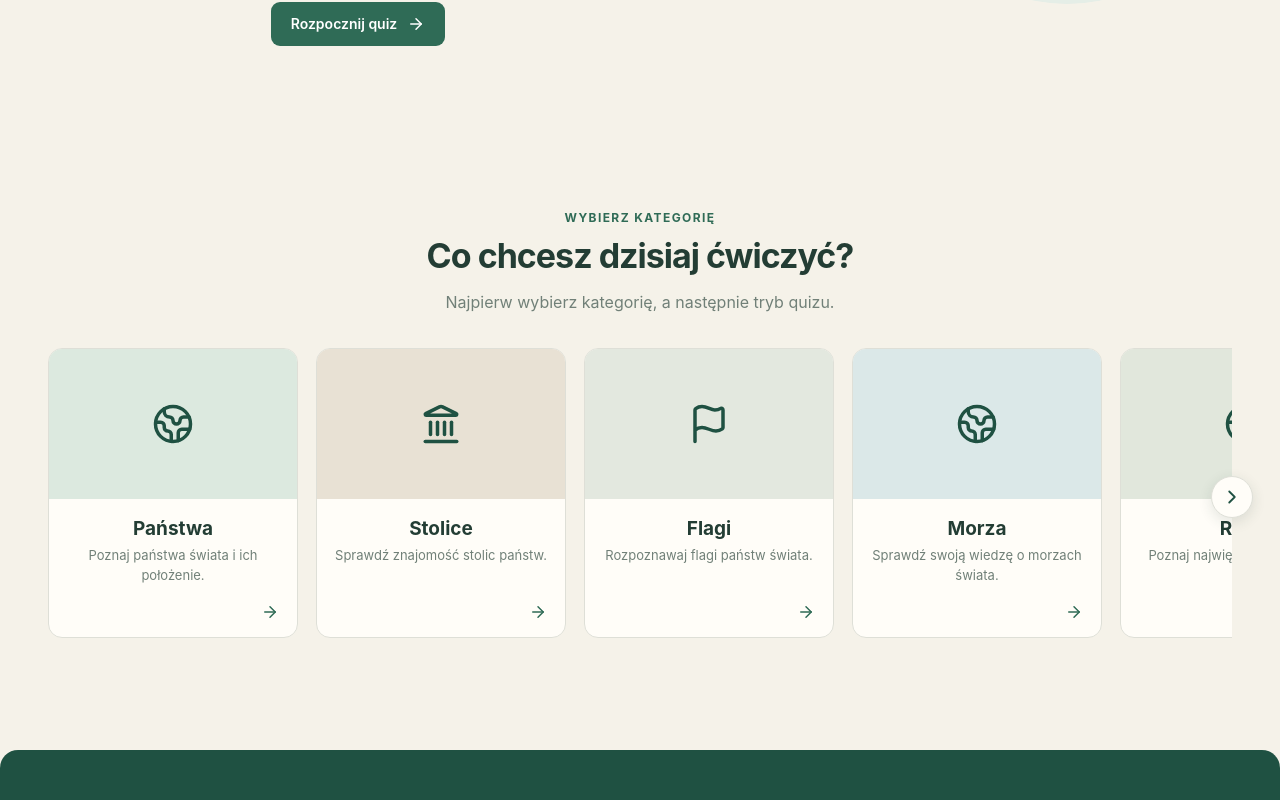
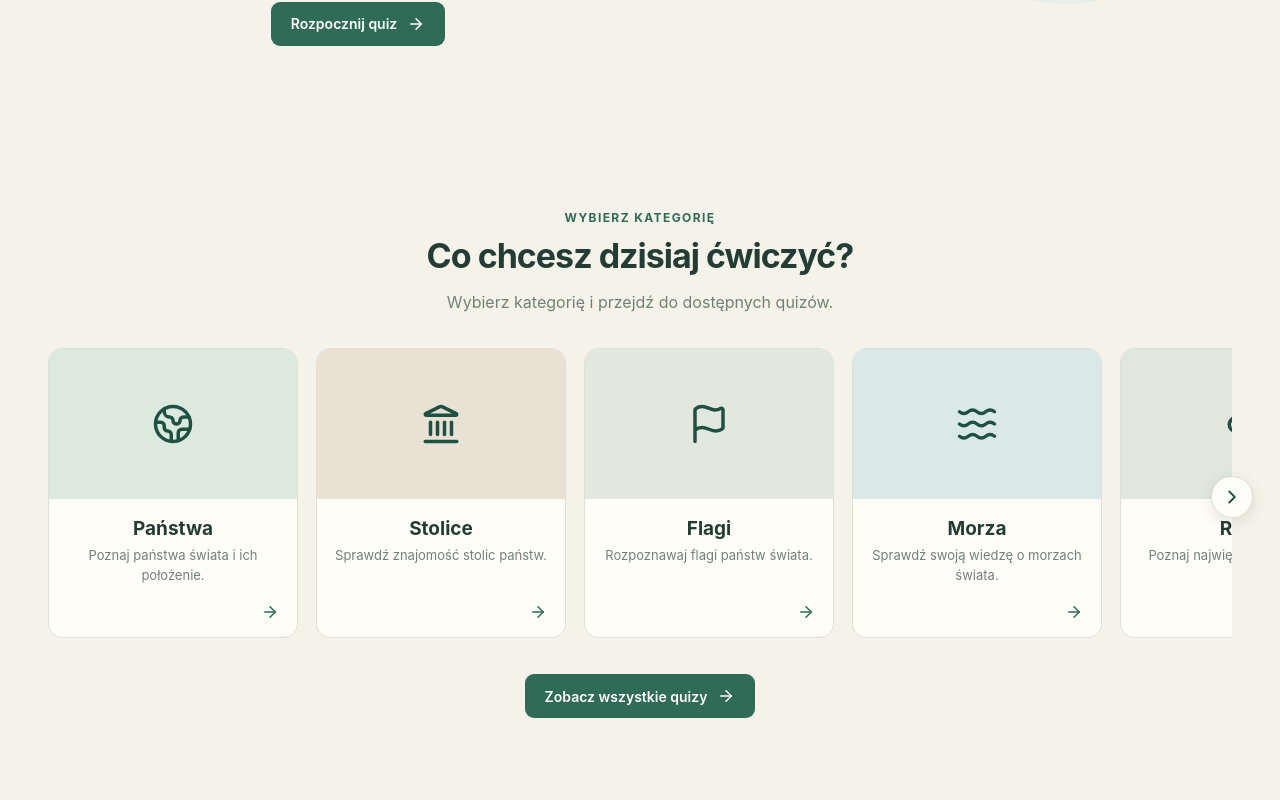
Before and after one commit to AtelierRq/Geovia, a React (Vite) app in the folder frontend/geovia/: page / in a window 1280 px wide. Shown: the part 520-1320 px from the top of the page. Built offline with nearby package versions, Linux system fonts and the light colour scheme.

Commit message:
feat: add routing and category selection for quizzes with responsive layout

```diff
--- a/frontend/geovia/package.json
+++ b/frontend/geovia/package.json
@@ -12,7 +12,8 @@
   "dependencies": {
     "lucide-react": "^1.53.0",
     "react": "^19.2.8",
-    "react-dom": "^19.2.8"
+    "react-dom": "^19.2.8",
+    "react-router-dom": "^7.18.4"
   },
   "devDependencies": {
     "@eslint/js": "^10.0.1",
--- a/frontend/geovia/src/App.css
+++ b/frontend/geovia/src/App.css
@@ -548,3 +548,260 @@ a {
     flex-basis: 270px;
   }
 }
+
+
+/* ---------- Katalog quizów ---------- */
+
+.catalog-page {
+  max-width: 1440px;
+  min-height: calc(100vh - 160px);
+  margin: 0 auto;
+  padding: 64px 48px 80px;
+}
+
+.catalog-heading {
+  max-width: 760px;
+  margin: 0 auto 44px;
+  text-align: center;
+}
+
+.catalog-heading h1 {
+  margin: 14px 0;
+  font-size: clamp(36px, 5vw, 54px);
+  line-height: 1.1;
+  letter-spacing: -2px;
+}
+
+.catalog-heading p {
+  max-width: 620px;
+  margin: 0 auto;
+  color: var(--text-muted);
+  font-size: 16px;
+  line-height: 1.7;
+}
+
+.catalog-section {
+  width: 100%;
+}
+
+.catalog-grid {
+  width: 100%;
+}
+
+.catalog-category-row {
+  display: grid;
+  grid-template-columns: repeat(3, minmax(0, 1fr));
+  gap: 24px;
+}
+
+.catalog-category-row .category-card {
+  width: 100%;
+  min-width: 0;
+}
+
+.catalog-category-row .category-image {
+  height: 180px;
+  flex-shrink: 0;
+}
+
+.catalog-category-row .category-card-content {
+  padding: 20px 18px 8px;
+}
+
+.catalog-category-row .card-arrow {
+  margin-top: auto;
+}
+
+.catalog-button {
+  margin-top: 24px;
+}
+
+@media (max-width: 900px) {
+  .catalog-page {
+    padding: 48px 24px 60px;
+  }
+
+  .catalog-category-row {
+    grid-template-columns: repeat(2, minmax(0, 1fr));
+    gap: 18px;
+  }
+}
+
+@media (max-width: 560px) {
+  .catalog-page {
+    padding: 36px 20px 48px;
+  }
+
+  .catalog-heading {
+    margin-bottom: 30px;
+  }
+
+  .catalog-category-row {
+    grid-template-columns: 1fr;
+  }
+
+  .catalog-category-row .category-image {
+    height: 150px;
+  }
+}
+
+
+/* ---------- Category area selection ---------- */
+
+.area-page {
+  max-width: 1440px;
+  min-height: calc(100vh - 160px);
+  margin: 0 auto;
+  padding: 36px 48px 80px;
+}
+
+.back-link {
+  display: inline-flex;
+  align-items: center;
+  gap: 8px;
+  color: var(--text-muted);
+  font-size: 14px;
+  font-weight: 500;
+  transition: color 0.2s ease;
+}
+
+.back-link:hover {
+  color: var(--green);
+}
+
+.area-page .catalog-heading {
+  margin: 28px auto 44px;
+}
+
+.area-title-icon {
+  width: 64px;
+  height: 64px;
+  margin: 0 auto 20px;
+  display: flex;
+  align-items: center;
+  justify-content: center;
+  color: var(--green-dark);
+  border-radius: 16px;
+}
+
+.area-section {
+  max-width: 1120px;
+  margin: 0 auto;
+}
+
+.area-section-heading {
+  margin-bottom: 22px;
+}
+
+.area-section-heading h2 {
+  margin: 0 0 8px;
+  font-size: 25px;
+  letter-spacing: -0.5px;
+}
+
+.area-section-heading p {
+  margin: 0;
+  color: var(--text-muted);
+  font-size: 15px;
+  line-height: 1.6;
+}
+
+.area-card:hover {
+  transform: translateY(-3px);
+  border-color: var(--green);
+  box-shadow: 0 8px 22px rgba(35, 61, 52, 0.07);
+}
+
+.area-card-text h3 {
+  margin: 0 0 5px;
+  font-size: 16px;
+}
+
+.area-card-text p {
+  margin: 0;
+  color: var(--text-muted);
+  font-size: 12px;
+  line-height: 1.5;
+}
+
+.area-grid {
+  display: grid;
+  grid-template-columns: repeat(3, minmax(0, 1fr));
+  gap: 24px;
+}
+
+.area-selection-card {
+  width: 100%;
+  min-width: 0;
+  min-height: 290px;
+  padding: 0;
+  color: var(--text);
+  font: inherit;
+  text-align: left;
+  cursor: pointer;
+}
+
+.area-selection-card .category-image {
+  width: 100%;
+  height: 150px;
+  flex-shrink: 0;
+}
+
+.area-selection-card .category-card-content {
+  width: 100%;
+  padding: 18px 18px 4px;
+  text-align: center;
+}
+
+.area-selection-card .category-card-content h3 {
+  font-size: 19px;
+}
+
+.area-selection-card .category-card-content p {
+  font-size: 13px;
+}
+
+.area-selection-card .card-arrow {
+  margin: auto 18px 16px auto;
+}
+
+@media (max-width: 900px) {
+  .area-page {
+    padding: 30px 24px 60px;
+  }
+
+  .area-grid {
+    grid-template-columns: repeat(2, minmax(0, 1fr));
+  }
+}
+
+@media (max-width: 560px) {
+  .area-page {
+    padding: 24px 20px 48px;
+  }
+
+  .area-page .catalog-heading {
+    margin: 24px auto 32px;
+  }
+
+  .area-grid {
+    grid-template-columns: 1fr;
+  }
+
+  .area-card {
+    padding: 16px;
+  }
+}
+
+@media (max-width: 900px) {
+  .area-grid {
+    grid-template-columns: repeat(2, minmax(0, 1fr));
+    gap: 18px;
+  }
+}
+
+@media (max-width: 560px) {
+  .area-grid {
+    grid-template-columns: 1fr;
+  }
+}
--- a/frontend/geovia/src/App.tsx
+++ b/frontend/geovia/src/App.tsx
@@ -10,17 +10,163 @@ import {
   Landmark,
   ChevronLeft,
   ChevronRight,
+  Waves,
+  Droplets,
+  Earth,
+  ArrowLeft,
 } from 'lucide-react'
+import {
+  BrowserRouter,
+  NavLink,
+  Route,
+  Routes,
+  Link,
+  useParams,
+} from 'react-router-dom'
 import './App.css'
 
-function App() {
+const categories = [
+  {
+    id: 'countries',
+    title: 'Państwa',
+    description: 'Poznaj państwa świata i ich położenie.',
+    icon: Globe2,
+    imageClass: 'countries-image',
+  },
+  {
+    id: 'capitals',
+    title: 'Stolice',
+    description: 'Sprawdź znajomość stolic państw.',
+    icon: Landmark,
+    imageClass: 'capitals-image',
+  },
+  {
+    id: 'flags',
+    title: 'Flagi',
+    description: 'Rozpoznawaj flagi państw świata.',
+    icon: Flag,
+    imageClass: 'flags-image',
+  },
+  {
+    id: 'seas',
+    title: 'Morza',
+    description: 'Sprawdź swoją wiedzę o morzach świata.',
+    icon: Waves,
+    imageClass: 'seas-image',
+  },
+  {
+    id: 'rivers',
+    title: 'Rzeki',
+    description: 'Poznaj największe rzeki świata.',
+    icon: Droplets,
+    imageClass: 'rivers-image',
+  },
+]
+
+
+const areas = [
+  {
+    id: 'world',
+    name: 'Cały świat',
+    description: 'Sprawdź swoją wiedzę z całego świata.',
+    icon: Earth,
+    imageClass: 'countries-image',
+  },
+  {
+    id: 'africa',
+    name: 'Afryka',
+    description: 'Poznaj geografię Afryki.',
+    icon: Globe2,
+    imageClass: 'capitals-image',
+  },
+  {
+    id: 'asia',
+    name: 'Azja',
+    description: 'Poznaj geografię Azji.',
+    icon: Globe2,
+    imageClass: 'flags-image',
+  },
+  {
+    id: 'europe',
+    name: 'Europa',
+    description: 'Poznaj geografię Europy.',
+    icon: Globe2,
+    imageClass: 'seas-image',
+  },
+  {
+    id: 'north-america',
+    name: 'Ameryka Północna',
+    description: 'Poznaj geografię Ameryki Północnej.',
+    icon: Globe2,
+    imageClass: 'rivers-image',
+  },
+  {
+    id: 'south-america',
+    name: 'Ameryka Południowa',
+    description: 'Poznaj geografię Ameryki Południowej.',
+    icon: Globe2,
+    imageClass: 'countries-image',
+  },
+  {
+    id: 'oceania',
+    name: 'Oceania',
+    description: 'Poznaj geografię Oceanii.',
+    icon: Globe2,
+    imageClass: 'flags-image',
+  },
+]
+
+
+function Navbar() {
+  return (
+    <header className="navbar">
+      <Link to="/" className="logo">
+        <div className="logo-icon"><Compass size={22} /></div>
+        <span>Geovia</span>
+      </Link>
+
+      <nav className="nav-links">
+        <NavLink to="/" end className={({ isActive }) => `nav-link${isActive ? ' active' : ''}`}>
+          <House size={17} />
+          <span>Strona główna</span>
+        </NavLink>
+        <NavLink to="/quizzes" className={({ isActive }) => `nav-link${isActive ? ' active' : ''}`}>
+          <Map size={17} />
+          <span>Quizy</span>
+        </NavLink>
+        <a href="#profile" className="nav-link">
+          <UserRound size={17} />
+          <span>Profil</span>
+        </a>
+      </nav>
+    </header>
+  )
+}
+
+function CategoryCard({ category }: { category: (typeof categories)[number] }) {
+  const Icon = category.icon
+
+  return (
+    <Link to={`/categories/${category.id}`} className="category-card">
+      <div className={`category-image ${category.imageClass}`}>
+        <Icon size={42} />
+      </div>
+      <div className="category-card-content">
+        <h3>{category.title}</h3>
+        <p>{category.description}</p>
+      </div>
+      <ArrowRight size={18} className="card-arrow" />
+    </Link>
+  )
+}
+
+function CategoryList({ carousel = false }: { carousel?: boolean }) {
   const categoryRowRef = useRef<HTMLDivElement>(null)
   const [canScrollLeft, setCanScrollLeft] = useState(false)
   const [canScrollRight, setCanScrollRight] = useState(false)
 
   const updateScrollButtons = useCallback(() => {
     const row = categoryRowRef.current
-
     if (!row) return
 
     const maxScrollLeft = row.scrollWidth - row.clientWidth
@@ -31,23 +177,18 @@ function App() {
   }, [])
 
   const scrollCategories = (direction: 'left' | 'right') => {
-    const row = categoryRowRef.current
-
-    if (!row) return
-
-    row.scrollBy({
+    categoryRowRef.current?.scrollBy({
       left: direction === 'left' ? -300 : 300,
       behavior: 'smooth',
     })
   }
 
   useEffect(() => {
+    if (!carousel) return
     const row = categoryRowRef.current
-
     if (!row) return
 
     updateScrollButtons()
-
     row.addEventListener('scroll', updateScrollButtons)
     window.addEventListener('resize', updateScrollButtons)
 
@@ -59,190 +200,190 @@ function App() {
       window.removeEventListener('resize', updateScrollButtons)
       observer.disconnect()
     }
-  }, [updateScrollButtons])
+  }, [carousel, updateScrollButtons])
 
   return (
-    <div className="app">
-      <header className="navbar">
-        <a href="/" className="logo">
-          <div className="logo-icon">
-            <Compass size={22} />
+    <div className={carousel ? 'category-carousel' : 'catalog-grid'}>
+      {carousel && canScrollLeft && (
+        <button type="button" className="carousel-arrow carousel-arrow-left"
+          aria-label="Poprzednie kategorie" onClick={() => scrollCategories('left')}>
+          <ChevronLeft size={22} />
+        </button>
+      )}
+
+      <div className={carousel ? 'category-row' : 'catalog-category-row'} ref={categoryRowRef}>
+        {categories.map((category) => (
+          <CategoryCard key={category.id} category={category} />
+        ))}
       </div>
 
-          <span>Geovia</span>
-        </a>
+      {carousel && canScrollRight && (
+        <button type="button" className="carousel-arrow carousel-arrow-right"
+          aria-label="Następne kategorie" onClick={() => scrollCategories('right')}>
+          <ChevronRight size={22} />
+        </button>
+      )}
+    </div>
+  )
+}
 
-        <nav className="nav-links">
-          <a href="/" className="nav-link active">
-            <House size={17} />
-            <span>Strona główna</span>
-          </a>
-
-          <a href="#quizzes" className="nav-link">
-            <Map size={17} />
-            <span>Quizy</span>
-          </a>
-
-          <a href="#profile" className="nav-link">
-            <UserRound size={17} />
-            <span>Profil</span>
-          </a>
-        </nav>
-      </header>
-
+function HomePage() {
+  return (
     <main>
       <section className="hero-section">
         <div className="hero-content">
           <span className="eyebrow">PLATFORMA GEOGRAFICZNA</span>
-
-            <h1>
-              Poznaj świat.
-              <br />
-              <span>Sprawdź swoją wiedzę.</span>
-            </h1>
-
+          <h1>Poznaj świat.<br /><span>Sprawdź swoją wiedzę.</span></h1>
           <p>
             Odkrywaj państwa, stolice, flagi i wiele więcej.
             Wybierz kategorię i sprawdź, ile wiesz o świecie.
           </p>
-
-            <a href="#quizzes" className="primary-button">
-              Rozpocznij quiz
-              <ArrowRight size={18} />
-            </a>
+          <Link to="/quizzes" className="primary-button">
+            Rozpocznij quiz <ArrowRight size={18} />
+          </Link>
         </div>
-
-          <div className="hero-globe">
-            <Globe2 size={220} strokeWidth={1} />
-          </div>
+        <div className="hero-globe"><Globe2 size={220} strokeWidth={1} /></div>
       </section>
 
-        <section id="quizzes" className="quiz-section">
+      <section className="quiz-section">
         <div className="section-heading">
           <span className="eyebrow">WYBIERZ KATEGORIĘ</span>
-
           <h2>Co chcesz dzisiaj ćwiczyć?</h2>
-
-            <p>
-              Najpierw wybierz kategorię, a następnie tryb quizu.
-            </p>
+          <p>Wybierz kategorię i przejdź do dostępnych quizów.</p>
         </div>
-
-        <div className="category-carousel">
-          {canScrollLeft && (
-            <button
-              type="button"
-              className="carousel-arrow carousel-arrow-left"
-              aria-label="Poprzednie kategorie"
-              onClick={() => scrollCategories('left')}
-            >
-              <ChevronLeft size={22} />
-            </button>
-          )}
-
-              <div className="category-row" ref={categoryRowRef}>
-                <a href="#countries" className="category-card">
-                  <div className="category-image countries-image">
-                    <Globe2 size={42} />
-                  </div>
-
-                  <div className="category-card-content">
-                    <h3>Państwa</h3>
-                    <p>Poznaj państwa świata i ich położenie.</p>
-                  </div>
-
-                  <ArrowRight size={18} className="card-arrow" />
-                </a>
-
-                <a href="#capitals" className="category-card">
-                  <div className="category-image capitals-image">
-                    <Landmark size={42} />
-                  </div>
-
-                  <div className="category-card-content">
-                    <h3>Stolice</h3>
-                    <p>Sprawdź znajomość stolic państw.</p>
-                  </div>
-
-                  <ArrowRight size={18} className="card-arrow" />
-                </a>
-
-                <a href="#flags" className="category-card">
-                  <div className="category-image flags-image">
-                    <Flag size={42} />
-                  </div>
-
-                  <div className="category-card-content">
-                    <h3>Flagi</h3>
-                    <p>Rozpoznawaj flagi państw świata.</p>
-                  </div>
-
-                  <ArrowRight size={18} className="card-arrow" />
-                </a>
-
-                <a href="#seas" className="category-card">
-                  <div className="category-image seas-image">
-                    <Globe2 size={42} />
-                  </div>
-
-                  <div className="category-card-content">
-                    <h3>Morza</h3>
-                    <p>Sprawdź swoją wiedzę o morzach świata.</p>
-                  </div>
-
-                  <ArrowRight size={18} className="card-arrow" />
-                </a>
-
-                <a href="#rivers" className="category-card">
-                  <div className="category-image rivers-image">
-                    <Globe2 size={42} />
-                  </div>
-
-                  <div className="category-card-content">
-                    <h3>Rzeki</h3>
-                    <p>Poznaj największe rzeki świata.</p>
-                  </div>
-
-                  <ArrowRight size={18} className="card-arrow" />
-                </a>
-              </div>
-
-            {canScrollRight && (
-              <button
-                type="button"
-                className="carousel-arrow carousel-arrow-right"
-                aria-label="Następne kategorie"
-                onClick={() => scrollCategories('right')}
-              >
-                <ChevronRight size={22} />
-              </button>
-            )}
-          </div>
+        <CategoryList carousel />
+        <Link to="/quizzes" className="primary-button catalog-button">
+          Zobacz wszystkie quizy <ArrowRight size={18} />
+        </Link>
       </section>
 
       <section className="cta-section">
         <div>
           <span className="eyebrow">ODKRYWAJ ŚWIAT</span>
+          <h2>Gotowy, żeby sprawdzić<br />swoją wiedzę?</h2>
+        </div>
+        <Link to="/quizzes" className="secondary-button">
+          Wybierz quiz <ArrowRight size={18} />
+        </Link>
+      </section>
+    </main>
+  )
+}
 
-            <h2>
-              Gotowy, żeby sprawdzić
-              <br />
-              swoją wiedzę?
-            </h2>
+function QuizCatalogPage() {
+  return (
+    <main className="catalog-page">
+      <section className="catalog-heading">
+        <span className="eyebrow">KATALOG QUIZÓW</span>
+        <h1>Odkrywaj świat kategoriami</h1>
+        <p>Wybierz temat, który chcesz przećwiczyć. W kolejnych krokach wybierzesz obszar i tryb quizu.</p>
+      </section>
+      <section className="catalog-section">
+        <CategoryList />
+      </section>
+    </main>
+  )
+}
+
+function CategoryPage() {
+  const { categoryId } = useParams()
+  const category = categories.find((item) => item.id === categoryId)
+
+  if (!category) {
+    return (
+      <main className="catalog-page">
+        <section className="catalog-heading">
+          <h1>Nie znaleziono kategorii</h1>
+          <Link to="/quizzes" className="primary-button">Wróć do katalogu</Link>
+        </section>
+      </main>
+    )
+  }
+
+  const Icon = category.icon
+
+  return (
+    <main className="area-page">
+      <Link to="/quizzes" className="back-link">
+        <ArrowLeft size={17} /> Wszystkie kategorie
+      </Link>
+
+      <section className="catalog-heading">
+        <div className={`area-title-icon ${category.imageClass}`}>
+          <Icon size={32} />
+        </div>
+        <span className="eyebrow">WYBRANA KATEGORIA</span>
+        <h1>{category.title}</h1>
+        <p>Wybierz obszar geograficzny, z którego chcesz rozwiązywać quiz.</p>
+      </section>
+
+      <section className="area-section">
+        <div className="area-section-heading">
+          <h2>Wybierz obszar</h2>
+          <p>Możesz ćwiczyć wiedzę z całego świata lub wybranego kontynentu.</p>
+        </div>
+          <div className="area-grid">
+            {areas.map((area) => {
+              const AreaIcon = area.icon
+
+              return (
+                <button
+                  type="button"
+                  className="category-card area-selection-card"
+                  key={area.id}
+                  onClick={() => {
+                    // Następny etap: wybór trybu quizu.
+                  }}
+                >
+                  <div className={`category-image ${area.imageClass}`}>
+                    <AreaIcon size={42} />
                   </div>
 
-          <a href="#quizzes" className="secondary-button">
-            Wybierz quiz
-            <ArrowRight size={18} />
-          </a>
+                  <div className="category-card-content">
+                    <h3>{area.name}</h3>
+                    <p>{area.description}</p>
+                  </div>
+
+                  <ArrowRight size={18} className="card-arrow" />
+                </button>
+              )
+            })}
+          </div>
       </section>
     </main>
+  )
+}
 
+function Footer() {
+  return (
     <footer className="footer">
       <span>© 2026 Geovia</span>
       <span>Platforma do nauki geografii świata</span>
     </footer>
+  )
+}
+
+function App() {
+  return (
+    <BrowserRouter>
+      <div className="app">
+        <Navbar />
+        <Routes>
+          <Route path="/" element={<HomePage />} />
+          <Route path="/quizzes" element={<QuizCatalogPage />} />
+          <Route path="/categories/:categoryId" element={<CategoryPage />} />
+          <Route path="*" element={
+            <main className="catalog-page">
+              <section className="catalog-heading">
+                <h1>Nie znaleziono strony</h1>
+                <Link to="/" className="primary-button">Strona główna</Link>
+              </section>
+            </main>
+          } />
+        </Routes>
+        <Footer />
       </div>
+    </BrowserRouter>
   )
 }
 
```
Also changed, not shown: 1 other file (tests, documents, lock files or other folders). Lines whose indentation alone changed are shown as unchanged.
